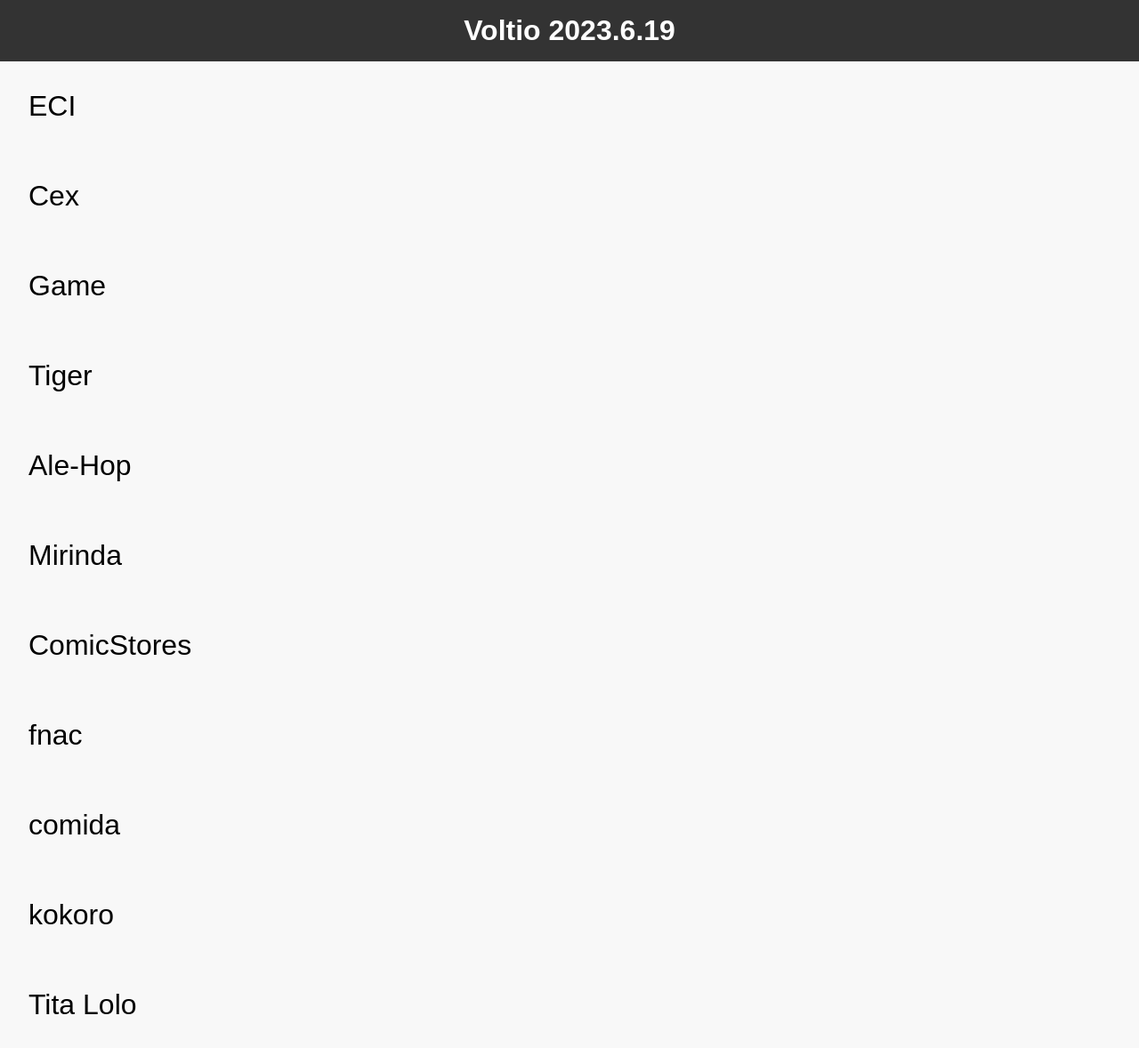
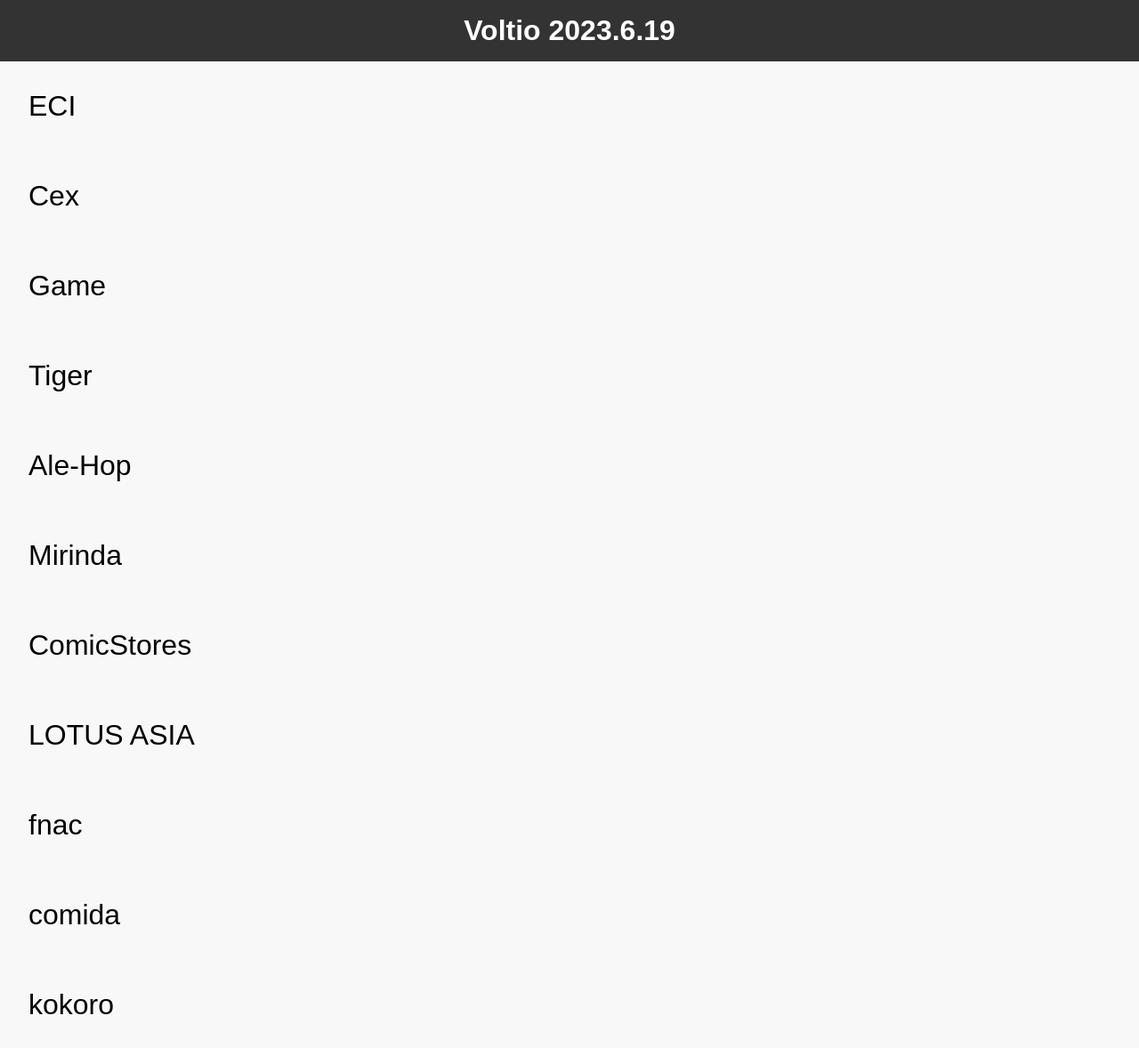
Before and after one commit to naoxink/voltio-default, a plain HTML site: page index.html in a window 1280 px wide. Shown: the top 1178 px of the page at 89% size. Drawn offline with nearby package versions, Linux system fonts and the light colour scheme.

Commit message:
Update index.html

```diff
--- a/index.html
+++ b/index.html
@@ -69,6 +69,7 @@
             'Ale-Hop': false,
             'Mirinda': false,
             'ComicStores': false,
+            'LOTUS ASIA': false,
             'fnac': false,
             'comida': false,
             'kokoro': false,
```
